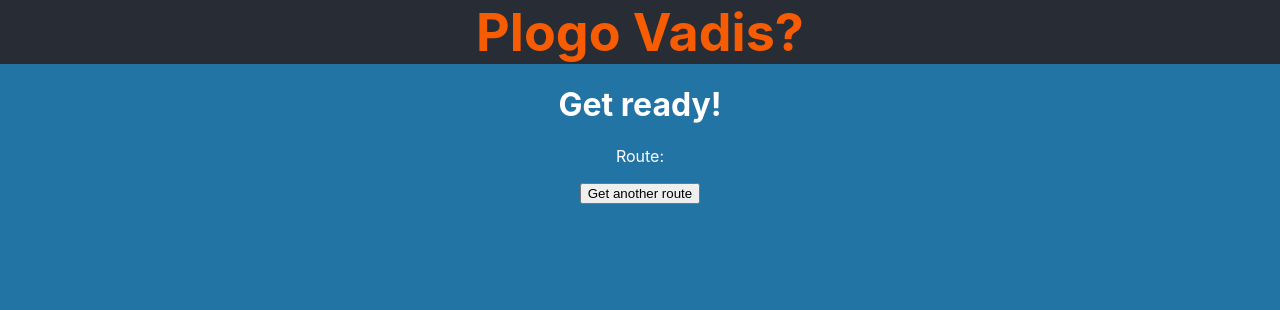
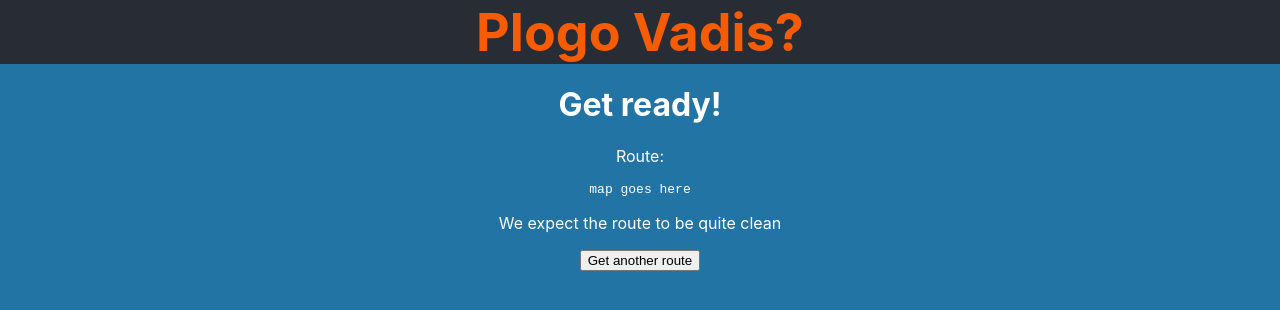
Before and after one commit to jeremiasbaur/SmartCleanCityHackZurich19, a React (Create React App) app in the folder plogo-vadis/: page /go in a window 1280 px wide. Shown: the top 310 px of the page. Built offline with nearby package versions, Linux system fonts and the light colour scheme; no server answers.

Commit message:
add cleanliness indicator for the route

```diff
--- a/plogo-vadis/src/Pages/Map/index.js
+++ b/plogo-vadis/src/Pages/Map/index.js
@@ -3,6 +3,13 @@ import { withRouter } from 'react-router-dom';
 import { TECHNOPARK_COORDS } from '../../Components/PlogMap';
 
 const BACKEND_URL = 'http://fakerestapi.azurewebsites.net';
+const CLEANLINESS_LEVELS =  [
+  'very dirty. Bring a wheelbarrow!',
+  'quite dirty. Bring a bigger bag!',
+  'somewhat dirty, optimal conditions!',
+  'quite clean',
+  'sqeaky clean'
+];
 
 class MapPage extends PureComponent {
 
@@ -11,7 +18,8 @@ class MapPage extends PureComponent {
 
     this.state = {
       isLoadingRoute: false,
-      route: null
+      route: null,
+      expectedCleanliness: null
     }
   }
 
@@ -32,7 +40,10 @@ class MapPage extends PureComponent {
     }, () => {
       fetch(BACKEND_URL + `?distance=${ distance }&long=${ long }&lat=${ lat }&refresh=${ refresh }`)
         .then(response => response.json())
-        .then(data => this.setState({ route: data.route ? data.route : null }))
+        .then(data => this.setState({
+          route: data.route ? data.route : null,
+          expectedCleanliness: data.cci = data.cci ? data.cci : null
+        }))
         .catch((e) => console.error(e))
         .finally(() => this.setState({ isLoadingRoute: false }));
     })
@@ -60,7 +71,10 @@ class MapPage extends PureComponent {
 
   render() {
     const { distance, lat, lang } = this.getParameters();
-    const { isLoadingRoute, route } = this.state;
+    const { isLoadingRoute, route, expectedCleanliness } = this.state;
+
+    // Dev
+    const cleanliness = expectedCleanliness ? expectedCleanliness : Math.floor(Math.random()*5);
 
     return (
         <Fragment>
@@ -69,9 +83,15 @@ class MapPage extends PureComponent {
           { isLoadingRoute ? (
             <p>Loading route...</p>
           ) : (
-            <p>Route: {route}</p>
+            <Fragment>
+              <p>Route: {route}</p>
+              <pre>map goes here</pre>
+              <p>We expect the route to be {CLEANLINESS_LEVELS[Math.floor(cleanliness)]}</p>
+            </Fragment>
           )}
+
           <button onClick={() => this.getRoute({refresh: true})}>Get another route</button>
+
         </Fragment>
     );
   }
```
